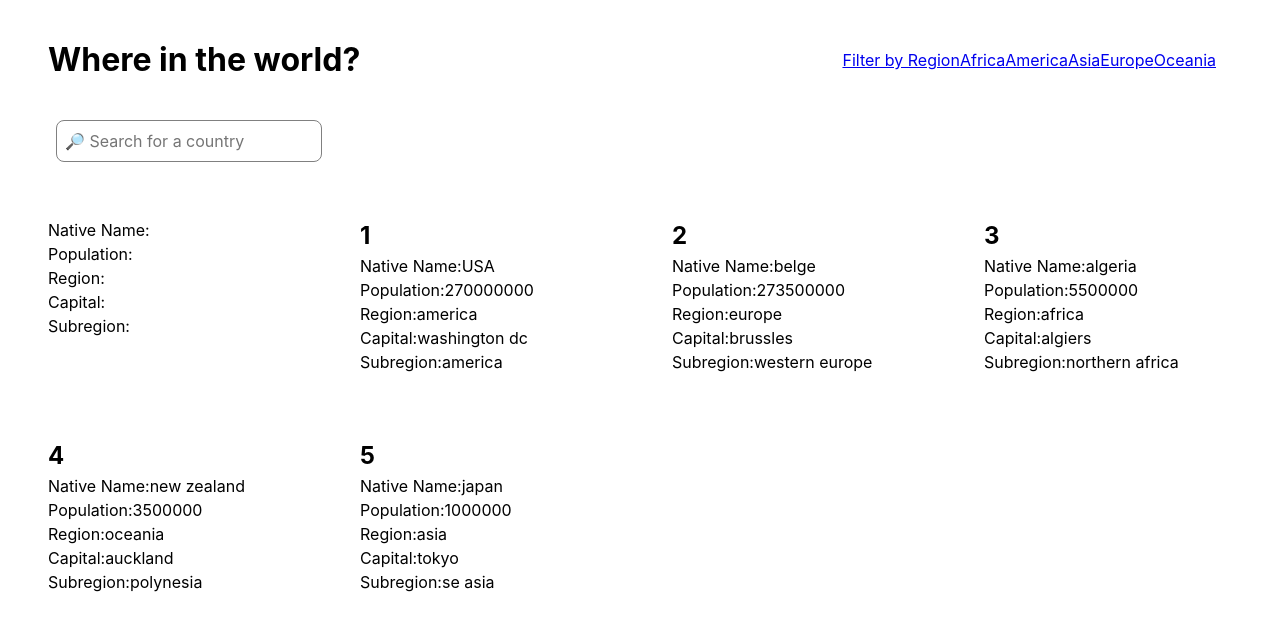
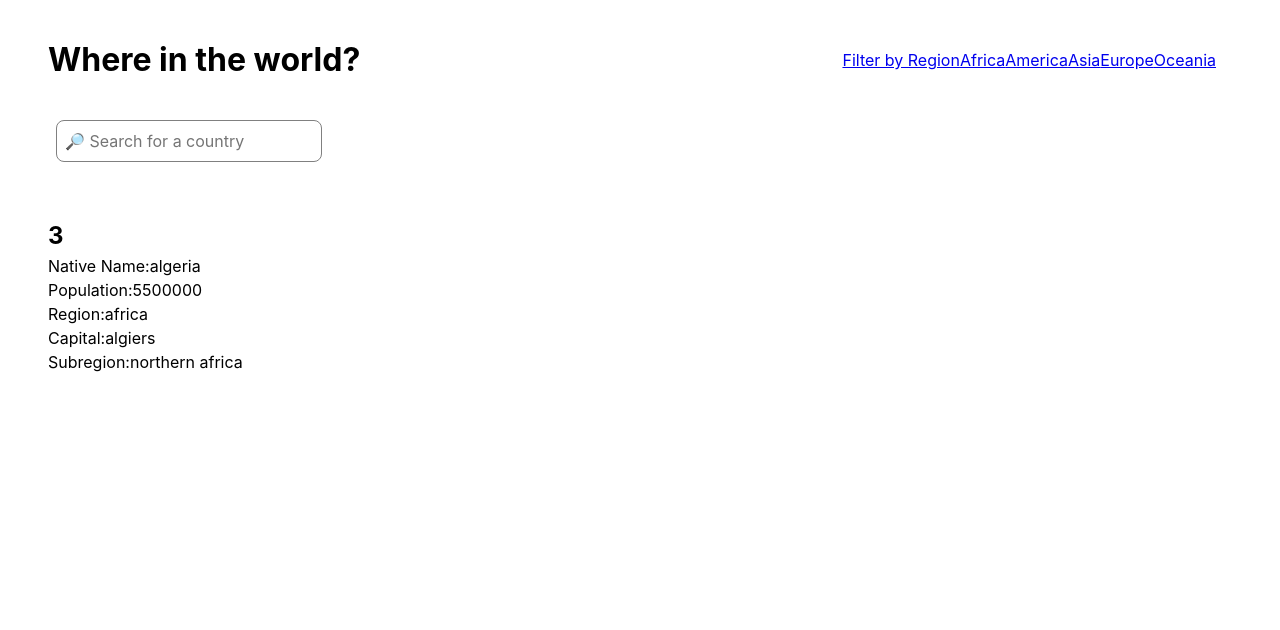
Before and after one commit to misathemeb/rest-countries, a React (Create React App) app in the folder countries-FE/: page /region/africa in a window 1280 px wide. Shown: the top 630 px of the page. Built offline with nearby package versions, Linux system fonts and the light colour scheme.

Commit message:
updated search params & navigation hook in search.js

```diff
--- a/countries-FE/src/App.js
+++ b/countries-FE/src/App.js
@@ -5,6 +5,7 @@ import Search from './components/Search/search';
 import './App.css';
 import React, {useState} from 'react';
 import Title from './components/Title/title';
+import SingleCountry from './pages/SingleCountry';
 
 function App() {
 
@@ -13,9 +14,15 @@ function App() {
       <Routes>
         <Route path='/' element={<Search />}>
           <Route index element={<Title />} />
+          {/*
+                location/america
+                localhost/region/europe
+                localhost/belgium
+  */}
 
-          {/* <Route path='/:countryId' element={<SingleCountry />} /> */}
-          <Route path=':region' element={<Search />} />
+          <Route path='/country/:country' element={<SingleCountry />} />
+          <Route path='/region/:region' element={<Search />} />
+          <Route path='/search/:search' element={<Search />} />
 
           <Route path='*' element={<Error />} />
         </Route>
--- a/countries-FE/src/components/CardWrap/ cardWrap.js
+++ /dev/null
@@ -1,17 +0,0 @@
-import React from 'react';
-import Result  from '../Result/result';
-
-const CardWrap = () => {
-
-
-
-    return (
-        <>
-            <Result />
-        </>
-    )
-
-
-}
-
-export default CardWrap;
--- a/countries-FE/src/components/Result/result.css
+++ b/countries-FE/src/components/Result/result.css
@@ -1,5 +1,5 @@
 
 
-.single-result li {
+.result li {
     list-style: none;
 }
--- a/countries-FE/src/components/Result/result.js
+++ b/countries-FE/src/components/Result/result.js
@@ -7,14 +7,14 @@ import './result.css';
 
 
  return (
-     <div className="single-result">
+     <div className="result">
         <h2>{id}</h2>
-        <ul>
-            <li>Native Name:{name}</li>
-            <li>Population:{population}</li>
-            <li>Region:{region}</li>
-            <li>Capital:{capital}</li>
-            <li>Subregion:{subregion}</li>
+        <ul className="country-facts">
+            <li className="country-fact"><span className="country-fact-label">Native Name:</span>{name}</li>
+            <li className="country-fact"><span className="country-fact-label">Population:</span>{population}</li>
+            <li className="country-fact"><span className="country-fact-label">Region:</span>{region}</li>
+            <li className="country-fact"><span className="country-fact-label">Capital:</span>{capital}</li>
+            <li className="country-fact"><span className="country-fact-label">Subregion:</span>{subregion}</li>
         </ul>
      </div>
  )
--- a/countries-FE/src/components/Results/results.js
+++ b/countries-FE/src/components/Results/results.js
@@ -1,7 +1,7 @@
 
 import Result from "../Result/result";
 import React from 'react';
-import CardWrap from "../CardWrap/ cardWrap";
+
 import './results.css';
 
 
@@ -23,7 +23,6 @@ const Results = (props) => {
 
     return (
         <div className="results-wrap">
-            <CardWrap />
 
             {list}
         </div>
--- a/countries-FE/src/components/SearchBar/searchBar.js
+++ b/countries-FE/src/components/SearchBar/searchBar.js
@@ -1,25 +1,40 @@
 
 import React, { useState } from 'react';
 import SingleCountry from '../../pages/SingleCountry';
+import { useNavigate } from 'react-router-dom';
+
+
 
 const SearchBar = () => {
+  const navigate = useNavigate();
 
-  // const [searchField, setSearchField] = useState(' ');
+  const [searchField, setSearchField] = useState(' ');
+  const [value, setValue] = useState('');
 
-  // const onSearchHandler = (e) => {
-  //   e.preventDefault();
+  const handleChange = (e) => {
+    setValue(e.target.value);
+  }
 
-  //   const searchQuery = new URLSearchParams({
-  //     name: searchField.current.value
-  //   }).toString();
+  const onSearchHandler = (e) => {
+    e.preventDefault();
 
 
-  // };
+    navigate(`/search/${value}`);
+    console.log(value)
+
+
+
+    // const searchQuery = new URLSearchParams({
+    //   name: searchField.current.value
+    // }).toString();
+
+
+  };
 
   return (
 
-    <form  className="search-form"  >
-      <input type="text" className="search" placeholder='🔎 Search for a country'  />
+    <form  className="search-form" onSubmit={onSearchHandler} >
+      <input type="text" onChange={handleChange} value={value} className="search" placeholder='🔎 Search for a country'   />
 
     </form>
 
--- a/countries-FE/src/components/nav/nav.js
+++ b/countries-FE/src/components/nav/nav.js
@@ -36,15 +36,15 @@ import SearchBar from '../SearchBar/searchBar';
           <nav className='nav'>
             <Link to='/'>Filter by Region</Link>
             <br></br>
-            <Link to='/africa'>Africa</Link>
+            <Link to='/region/africa'>Africa</Link>
             <br></br>
-            <Link to='/america'>America</Link>
+            <Link to='/region/america'>America</Link>
             <br></br>
-            <Link to='/asia'>Asia</Link>
+            <Link to='/region/asia'>Asia</Link>
             <br></br>
-            <Link to='/europe'>Europe</Link>
+            <Link to='/region/europe'>Europe</Link>
             <br></br>
-            <Link to='/oceania'>Oceania</Link>
+            <Link to='/region/oceania'>Oceania</Link>
           </nav>
           </>
         );
--- a/countries-FE/src/components/search/search.js
+++ b/countries-FE/src/components/search/search.js
@@ -3,22 +3,31 @@ import React, { useState } from 'react';
 import SingleCountry from '../../pages/SingleCountry';
 import Results from '../Results/results';
 import initialCountries from '../../data/initialCountries';
-import { useParams } from 'react-router-dom';
+import { useParams, useNavigate } from 'react-router-dom';
 import Header from '../Header/header';
 import SearchBar from '../SearchBar/searchBar';
 
 
 const Search = () => {
 
-  // const [searchField, setSearchField] = useState(' ');
-  const {region} = useParams();
+  const [searchField, setSearchField] = useState(' ');
+  const {region, search} = useParams();
 
 
-  let filteredList = initialCountries.filter((item) =>
-    !region || region === item.region
-  );
-  console.log(filteredList);
-  console.log(region);
+  let filteredList = initialCountries.filter((item) => {
+    if (region){
+      return region === item.region
+    } else if (search){
+         return item.name.toLowerCase().includes(search)
+
+    } else {
+         return true;
+    }
+
+});
+console.log(region)
+console.log(search)
+
 
 
   return (
```
Also changed, not shown: countries-FE/src/pages/SharedCountriesLayout.js (deleted, +0 -14 lines).
